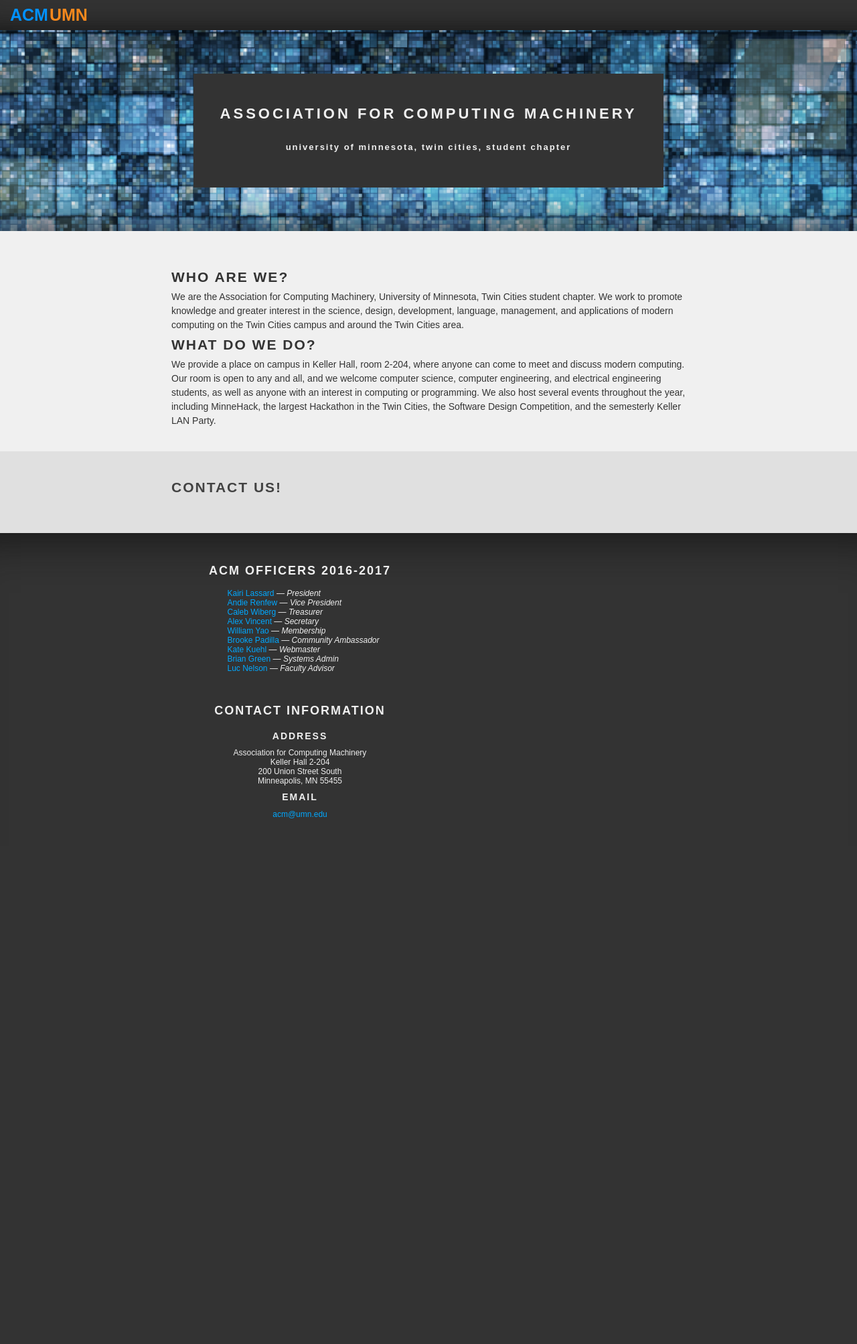
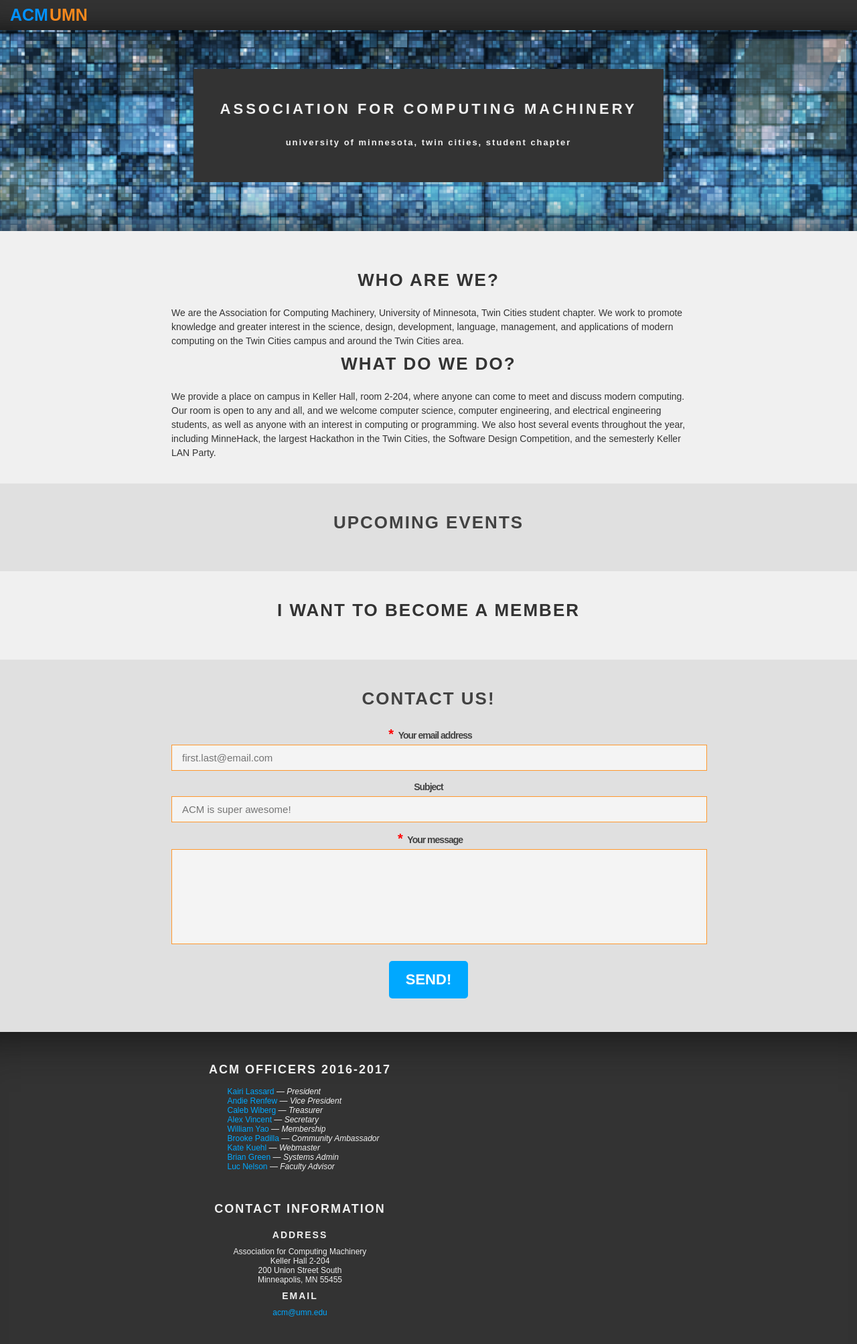
Before and after one commit to acmumn/acm-website, a Jekyll site: the page built from index.html, in a window 1280 px wide. Shown: the whole page at 67% size. Built offline with Jekyll 4.4.1, drawn with Linux system fonts in a browser that asks for light colours; before the commit the page ends 1263 px from its top, so only the background shows below that.

Commit message:
add nonfunctional contact form

```diff
--- a/_includes/contact.html
+++ b/_includes/contact.html
@@ -3,5 +3,37 @@
 <section id="contact">
   <div class="content">
     <h1>Contact us!</h1>
+
+    <form id="contact-form" action="#">
+      <label for="contact-form-email">
+        <span class="required"></span>
+        Your email address
+      </label>
+      <input type="email"
+             id="contact-form-email"
+             placeholder="first.last@email.com"
+             required/>
+
+      <label for="contact-form-subject">
+        Subject
+      </label>
+      <input type="text"
+             id="contact-form-subject"
+             placeholder="ACM is super awesome!"/>
+
+      <label for="contact-form-message">
+        <span class="required"></span>
+        Your message
+      </label>
+      <textarea id="contact-form-message" required></textarea>
+
+      <div class="buttons">
+        <button type="button"
+                id="contact-form-submit"
+                class="primary-button">
+          Send!
+        </button>
+      </div>
+    </form>
   </div>
 </section>
--- /dev/null
+++ b/_includes/events.html
@@ -0,0 +1,5 @@
+<section id="events">
+  <div class="content">
+    <h1>Upcoming Events</h1>
+  </div>
+</section>
--- /dev/null
+++ b/_includes/membership.html
@@ -0,0 +1,5 @@
+<section id="membership">
+  <div class="content">
+    <h1>I want to become a member</h1>
+  </div>
+</section>
--- /dev/null
+++ b/_sass/_forms.sass
@@ -0,0 +1,54 @@
+// Forms are pretty important.
+
+form
+  text-align: center
+
+label
+  display: block
+  margin-top: 10px
+
+  text-align: center
+  font-size: 14px
+  font-weight: bold
+  line-height: 2em
+  letter-spacing: -1px
+
+input, textarea, select
+  display: block
+  width: 100%
+  background: #f4f4f4
+  border: 1px solid $accent-color-secondary
+
+  padding: 10px 15px
+
+  font-size: 15px
+
+textarea
+  resize: none
+
+  min-height: 8em
+
+.buttons
+  margin-top: 25px
+
+.required:before
+  content: "*"
+  color: red
+  font-size: 20px
+  margin: 0px 5px
+
+button.primary-button
+  border: none
+  border-radius: 5px
+  background-color: $accent-color-primary
+  cursor: pointer
+
+  padding: 15px 25px
+
+  text-transform: uppercase
+  font-weight: bold
+  font-size: 22px
+  color: #fff
+
+  &:hover
+    background-color: $logo-color-blue
--- a/_sass/_general.sass
+++ b/_sass/_general.sass
@@ -10,6 +10,11 @@
   text-transform: uppercase
   letter-spacing: 2px
   line-height: 1.8em
+
+h1
+  text-align: center
+  font-size: 26px
+  margin-bottom: 15px
 
 @media (max-width: $phone-breakpoint)
   h1, h2, h3, h4, h5, h6
@@ -32,7 +37,7 @@
   line-height: 1.5em
 
   &> section
-    padding: 35px 15px
+    padding: 35px ($column-gutter / 2)
 
     &:nth-of-type(even)
       background-color: $bg-color-secondary
--- a/index.html
+++ b/index.html
@@ -5,4 +5,6 @@
 
 {% include header.html %}
 {% include about.html %}
+{% include events.html %}
+{% include membership.html %}
 {% include contact.html %}
--- a/styles/acm.sass
+++ b/styles/acm.sass
@@ -32,3 +32,4 @@
 @import navbar
 @import header
 @import footer
+@import forms
```
